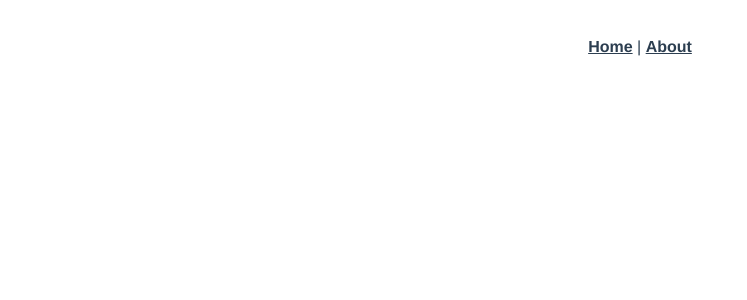
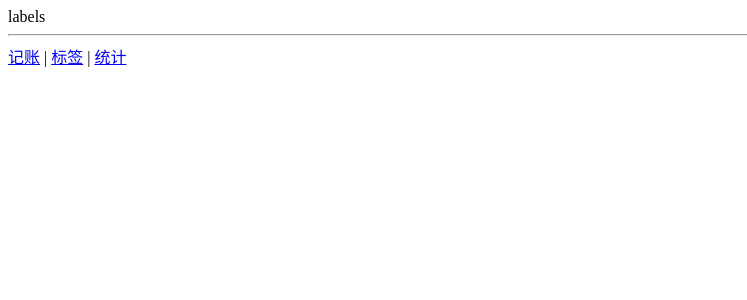
Before and after one commit to LotusFeng/money, a Vue app: page /#/labels in a window 1280 px wide. Shown: the top 300 px of the page, without its empty margins (0-747 px from the left). Built offline with nearby package versions, Linux system fonts and the light colour scheme.

Commit message:
三个页面

```diff
--- a/src/App.vue
+++ b/src/App.vue
@@ -1,10 +1,14 @@
 <template>
-  <div id="app">
-    <div id="nav">
-      <router-link to="/">Home</router-link> |
-      <router-link to="/about">About</router-link>
+  <div>
+    <router-view/>
+    <hr>
+    <div>
+      <router-link to="/money">记账</router-link>
+      |
+      <router-link to="/labels">标签</router-link>
+      |
+      <router-link to="/statistics">统计</router-link>
     </div>
-    <router-view/>
   </div>
 </template>
 
--- a/src/router/index.ts
+++ b/src/router/index.ts
@@ -1,27 +1,33 @@
-import Vue from 'vue'
-import VueRouter, { RouteConfig } from 'vue-router'
-import Home from '../views/Home.vue'
+import Vue from 'vue';
+import VueRouter, {RouteConfig} from 'vue-router';
+import Home from '../views/Home.vue';
+import Money from '@/views/Money.vue';
+import Labels from '@/views/Labels.vue';
+import Statistics from '@/views/Statistics.vue';
 
-Vue.use(VueRouter)
+Vue.use(VueRouter);
 
-const routes: Array<RouteConfig> = [
+const routes = [
   {
     path: '/',
-    name: 'Home',
-    component: Home
+    redirect: '/money'
   },
   {
-    path: '/about',
-    name: 'About',
-    // route level code-splitting
-    // this generates a separate chunk (about.[hash].js) for this route
-    // which is lazy-loaded when the route is visited.
-    component: () => import(/* webpackChunkName: "about" */ '../views/About.vue')
+    path: '/money',
+    component: Money
+  },
+  {
+    path: '/labels',
+    component: Labels
+  },
+  {
+    path: '/statistics',
+    component: Statistics
   }
-]
+];
 
 const router = new VueRouter({
   routes
-})
+});
 
-export default router
+export default router;
--- /dev/null
+++ b/src/views/Labels.vue
@@ -0,0 +1,13 @@
+<template>
+<div>labels</div>
+</template>
+
+<script lang="ts">
+export default {
+  name: 'Labels'
+};
+</script>
+
+<style lang="scss" scoped>
+
+</style>
--- /dev/null
+++ b/src/views/Money.vue
@@ -0,0 +1,13 @@
+<template>
+  <div>momey</div>
+</template>
+
+<script lang="ts">
+export default {
+  name: 'Money'
+};
+</script>
+
+<style lang="scss" scoped>
+
+</style>
--- /dev/null
+++ b/src/views/Statistics.vue
@@ -0,0 +1,13 @@
+<template>
+<div>statistics</div>
+</template>
+
+<script lang="ts">
+export default {
+  name: 'Statistics'
+};
+</script>
+
+<style lang="scss" scoped>
+
+</style>
```
Also changed, not shown: package.json (+27 -36 lines), 1 other file (tests, documents, lock files or other folders).
